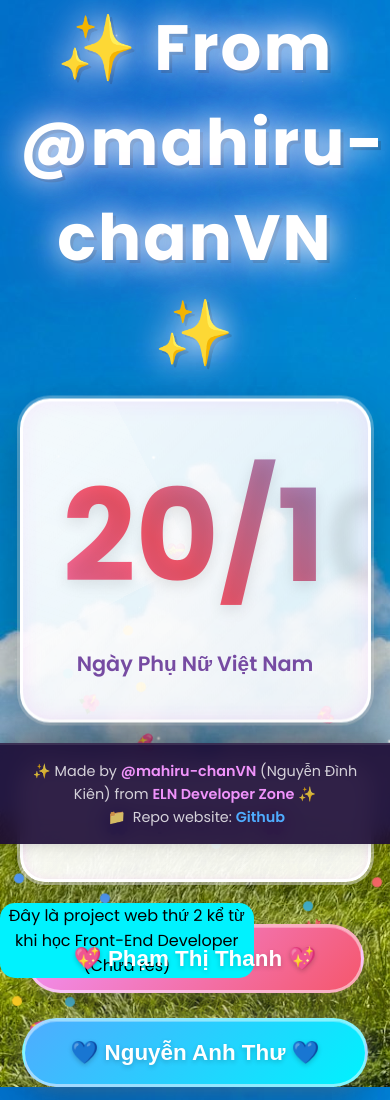
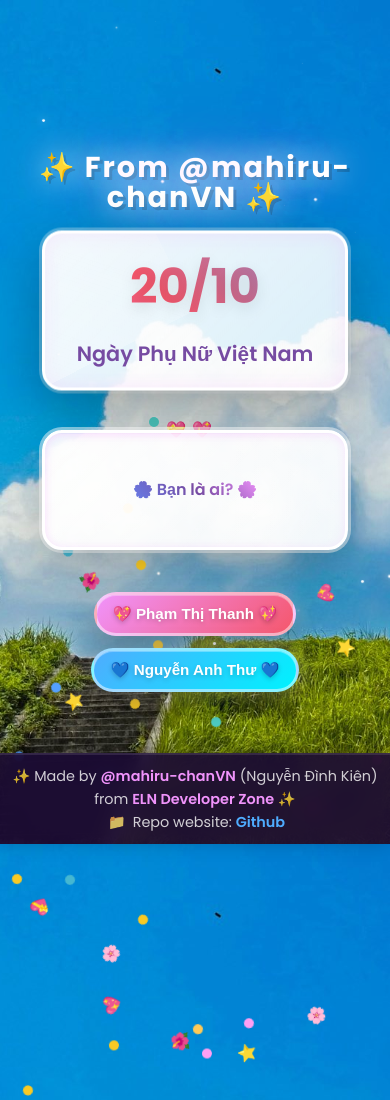
Before and after one commit to mahiru-chanVN/20-10_Mahiru, a website: page index.html in a window 390 px wide. Shown: the top 1100 px of the page. Drawn offline with Linux system fonts and the light colour scheme.

Commit message:
Responsive web and fix

```diff
--- a/index.html
+++ b/index.html
@@ -29,9 +29,6 @@
                 <span>💙 Nguyễn Anh Thư 💙</span>
             </button>
         </div>
-      <div class = "Note">
-        <p> Đây là project web thứ 2 kể từ khi học Front-End Developer (Chưa res)</p>
-        </div>
     </div>
 
     <footer class="footer">
--- a/static/css/style.css
+++ b/static/css/style.css
@@ -9,15 +9,16 @@
             font-family: 'Poppins', sans-serif;
             background-image: url('./ALT.jpg');
             background-size: cover;
+            background-position: center;
             min-height: 100vh;
             display: flex;
             justify-content: center;
             align-items: center;
-            overflow: hidden;
+            overflow: auto;
             position: relative;
+            padding: 40px 20px;
         }
 
-        /* Anime sparkles background */
         .sparkle {
             position: absolute;
             width: 3px;
@@ -37,7 +38,10 @@
             text-align: center;
             z-index: 10;
             animation: floatIn 1.5s ease-out;
-            max-width: 90%;
+            max-width: 1100px;
+            width: 100%;
+            margin: 0 auto;
+            padding: 20px;
         }
 
         .anime-header {
@@ -56,6 +60,7 @@
             margin-bottom: 10px;
             animation: neonPulse 2s infinite;
             letter-spacing: 2px;
+            line-height: 1.05;
         }
 
         .date-container {
@@ -64,6 +69,7 @@
             padding: 40px;
             margin: 30px auto;
             max-width: 500px;
+            width: calc(100% - 40px);
             box-shadow:
                 0 20px 60px rgba(0, 0, 0, 0.3),
                 0 0 0 3px rgba(255, 255, 255, 0.3),
@@ -125,6 +131,7 @@
             padding: 30px;
             margin: 30px auto;
             max-width: 600px;
+            width: calc(100% - 40px);
             box-shadow:
                 0 15px 40px rgba(0, 0, 0, 0.2),
                 0 0 0 3px rgba(255, 255, 255, 0.5),
@@ -171,14 +178,14 @@
         .buttons-container {
             margin-top: 40px;
             display: flex;
-            gap: 25px;
+            gap: 16px;
             justify-content: center;
             flex-wrap: wrap;
         }
 
         .celebration-btn {
-            padding: 18px 45px;
-            font-size: 1.4rem;
+            padding: 14px 30px;
+            font-size: 1.25rem;
             color: white;
             border: none;
             border-radius: 50px;
@@ -349,13 +356,48 @@
             margin: 0 3px;
         }
 
-        .Note {
+         .Note {
             background-color: #00f2fe;
             display: block;
             color:#000000;
             border-radius: 15px;
             width: fit-content;
             position: absolute;
-            bottom: 10%;
+            bottom: 12%;
             right: 35%;
+            padding: 8px 12px;
         }
+
+        /* Fix dien thoai */
+        @media (max-width: 1024px) {
+            h1 { font-size: 3.2rem; }
+            .date { font-size: 6.5rem; }
+            .message { font-size: 1.35rem; }
+            .celebration-btn { padding: 12px 28px; font-size: 1.1rem; }
+            .date-container, .message-box { padding: 28px; }
+            .Note { right: 25%; bottom: 10%; }
+        }
+
+        @media (max-width: 768px) {
+            body { padding: 20px 12px; }
+            h1 { font-size: 2.6rem; }
+            .date { font-size: 4.5rem; }
+            .date-container, .message-box { padding: 22px; border-radius: 20px; }
+            .message { font-size: 1.1rem; }
+            .buttons-container { gap: 12px; }
+            .celebration-btn { padding: 10px 20px; font-size: 1rem; }
+            .date-container { max-width: 420px; }
+            .message-box { max-width: 420px; }
+            .Note { position: static; margin: 16px auto 0; display: inline-block; }
+            .footer { padding: 12px 10px; font-size: 0.85rem; }
+        }
+
+        @media (max-width: 480px) {
+            h1 { font-size: 1.8rem; }
+            .date { font-size: 3rem; }
+            .message { font-size: 1rem; }
+            .celebration-btn { padding: 10px 16px; font-size: 0.95rem; }
+            .date-container, .message-box { padding: 18px; }
+            .container { padding: 10px; }
+            .footer { font-size: 0.8rem; padding: 10px 8px; }
+        }
```
